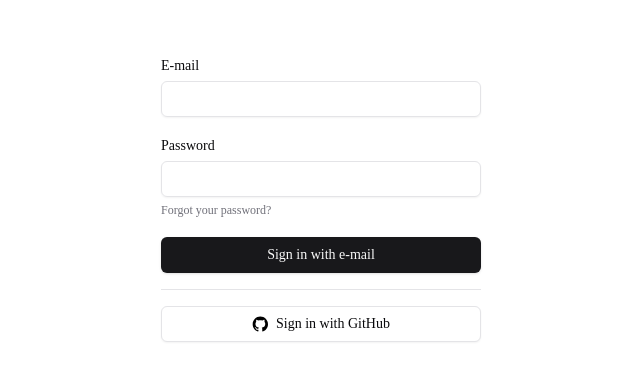
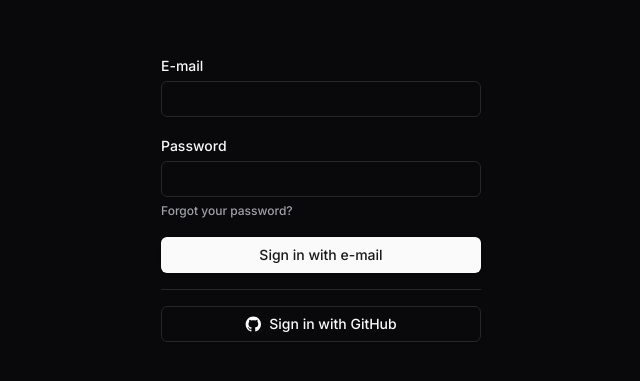
Before and after one commit to mateusramoscaetano/next-rbac, a Next.js app in the folder apps/web/: page /auth/sign-in in a window 1280 px wide. Shown: the part 203-584 px from the top of the page, without its empty margins (319-959 px from the left). Built offline with nearby package versions, Linux system fonts and the light colour scheme.

Commit message:
Add new font

```diff
--- a/apps/web/src/app/layout.tsx
+++ b/apps/web/src/app/layout.tsx
@@ -1,6 +1,10 @@
 import './globals.css'
 
 import type { Metadata } from 'next'
+import { Inter } from 'next/font/google'
+
+// If loading a variable font, you don't need to specify the font weight
+const inter = Inter({ subsets: ['latin'] })
 
 export const metadata: Metadata = {
   title: 'Create Next App',
@@ -13,7 +17,7 @@
 }>) {
   return (
     <html lang='en'>
-      <body className=''>{children}</body>
+      <body className={`${inter.className} dark antialiased`}>{children}</body>
     </html>
   )
 }
```
